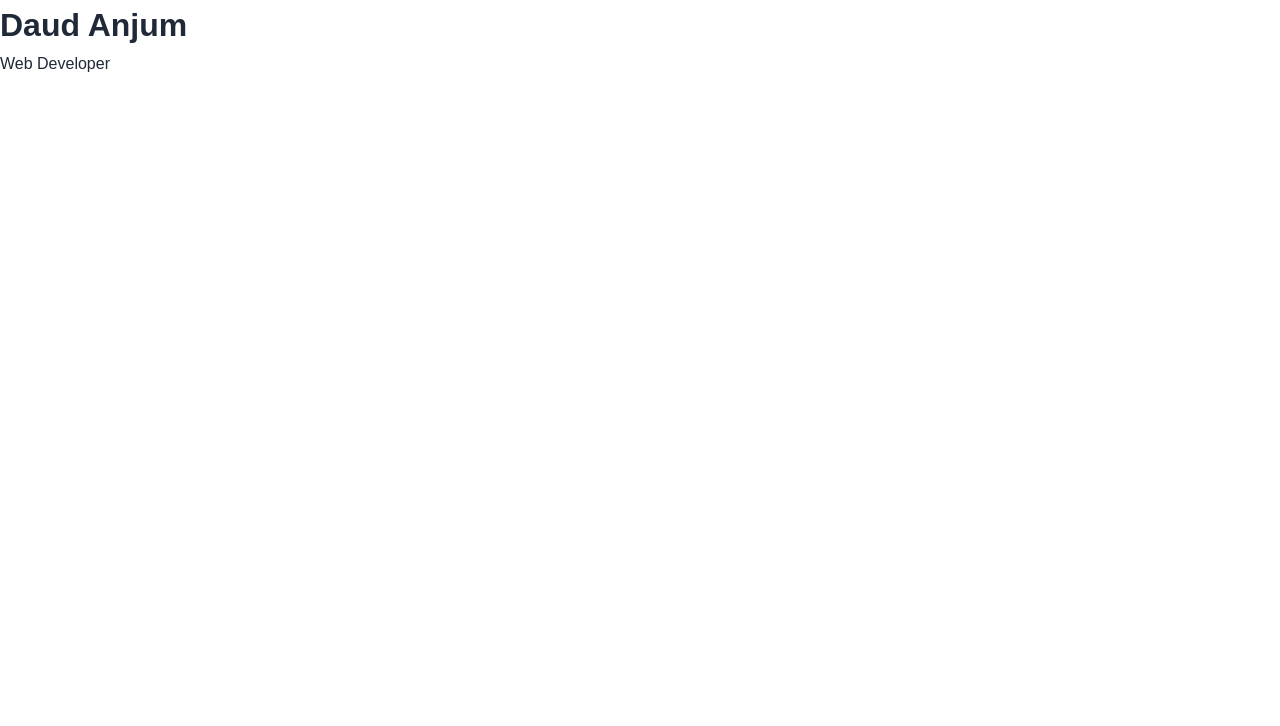
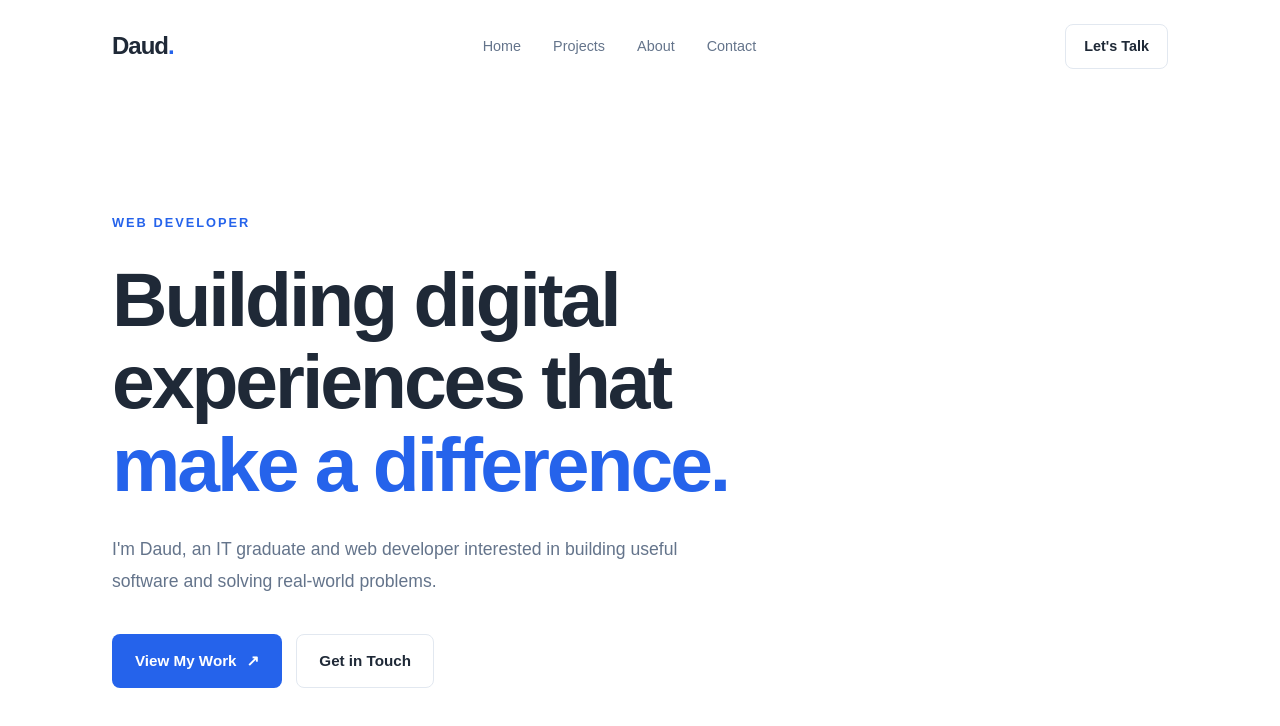
Before and after one commit to david-ptrk/Portfolio, a React app: page / in a window 1280 px wide. Shown: the top 726 px of the page. Built offline with nearby package versions, Linux system fonts and the light colour scheme; the HTML template or start-up script is replaced by a standard one.

Commit message:
feat: add navbar and hero section

```diff
--- a/src/App.css
+++ b/src/App.css
@@ -0,0 +1,166 @@
+/* Navbar */
+.navbar {
+    max-width: 1120px;
+    margin: 0 auto;
+    padding: 24px 32px;
+
+    display: flex;
+    align-items: center;
+    justify-content: space-between;
+    gap: 24px;
+}
+
+.navbar-logo {
+    font-size: 1.5rem;
+    font-weight: 700;
+    letter-spacing: -1px;
+}
+
+.navbar-logo span {
+    color: #2563eb;
+}
+
+.navbar-links {
+    display: flex;
+    align-items: center;
+    gap: 32px;
+}
+
+.navbar-links a {
+    color: #64748b;
+    font-size: 0.9rem;
+    transition: color 0.2s ease;
+}
+
+.navbar-links a:hover {
+    color: #2563eb;
+}
+
+.navbar-cta {
+    padding: 10px 18px;
+    border: 1px solid #e2e8f0;
+    border-radius: 8px;
+    font-size: 0.9rem;
+    font-weight: 600;
+    transition:
+        background-color 0.2s ease,
+        border-color 0.2s ease;
+}
+
+.navbar-cta:hover {
+    background-color: #f1f5f9;
+    border-color: #cbd5e1;
+}
+
+/* Hero */
+.hero {
+    max-width: 1120px;
+    min-height: 650px;
+    margin: 0 auto;
+    padding: 120px 32px;
+
+    display: flex;
+    flex-direction: column;
+    align-items: flex-start;
+    justify-content: center;
+}
+
+.hero-label {
+    margin-bottom: 24px;
+    color: #2563eb;
+    font-size: 0.8rem;
+    font-weight: 700;
+    letter-spacing: 2px;
+}
+
+.hero h1 {
+    max-width: 850px;
+    font-size: clamp(2.8rem, 6vw, 5.5rem);
+    line-height: 1.08;
+    letter-spacing: -3px;
+    font-weight: 750;
+}
+
+.hero h1 span {
+    color: #2563eb;
+}
+
+.hero-description {
+    max-width: 580px;
+    margin-top: 28px;
+    color: #64748b;
+    font-size: 1.1rem;
+    line-height: 1.8;
+}
+
+.hero-actions {
+    display: flex;
+    flex-wrap: wrap;
+    gap: 14px;
+    margin-top: 36px;
+}
+
+.button {
+    display: inline-flex;
+    align-items: center;
+    justify-content: center;
+    gap: 10px;
+    padding: 14px 22px;
+    border: 1px solid transparent;
+    border-radius: 8px;
+    font-size: 0.95rem;
+    font-weight: 600;
+    transition:
+        background-color 0.2s ease,
+        border-color 0.2s ease;
+}
+
+.button-primary {
+    color: #ffffff;
+    background-color: #2563eb;
+}
+
+.button-primary:hover {
+    background-color: #1d4ed8;
+}
+
+.button-secondary {
+    border-color: #e2e8f0;
+    background-color: #ffffff;
+}
+
+.button-secondary:hover {
+    background-color: #f8fafc;
+}
+
+/* Responsive layout */
+@media (max-width: 640px) {
+    .navbar {
+        padding: 20px;
+        flex-wrap: wrap;
+    }
+
+    .navbar-links {
+        order: 3;
+        width: 100%;
+        justify-content: space-between;
+        gap: 12px;
+    }
+
+    .navbar-cta {
+        margin-left: auto;
+    }
+
+    .hero {
+        min-height: auto;
+        padding: 100px 20px;
+    }
+
+    .hero h1 {
+        letter-spacing: -1.5px;
+    }
+
+    .hero-description {
+        font-size: 1rem;
+    }
+}
--- a/src/App.jsx
+++ b/src/App.jsx
@@ -1,9 +1,16 @@
+import "./App.css";
+import Navbar from "./components/Navbar";
+import Hero from "./components/Hero";
+
 function App() {
   return (
-    <main>
-      <h1>Daud Anjum</h1>
-      <p>Web Developer</p>
-    </main>
+    <>
+      <Navbar />
+
+      <main>
+        <Hero />
+      </main>
+    </>
   );
 }
 
--- /dev/null
+++ b/src/components/Hero.jsx
@@ -0,0 +1,32 @@
+function Hero() {
+    return (
+        <section className="hero" id="home">
+            <p className="hero-label">WEB DEVELOPER</p>
+
+            <h1>
+                Building digital
+                <br />
+                experiences that
+                <br />
+                <span>make a difference.</span>
+            </h1>
+
+            <p className="hero-description">
+                I'm Daud, an IT graduate and web developer interested
+                in building useful software and solving real-world problems.
+            </p>
+
+            <div className="hero-actions">
+                <a href="#projects" className="button button-primary">
+                    View My Work <span aria-hidden="true">{"\u2197"}</span>
+                </a>
+
+                <a href="#contact" className="button button-secondary">
+                    Get in Touch
+                </a>
+            </div>
+        </section>
+    );
+}
+
+export default Hero;
--- /dev/null
+++ b/src/components/Navbar.jsx
@@ -0,0 +1,22 @@
+function Navbar() {
+    return (
+        <header className="navbar">
+            <a href="#home" className="navbar-logo">
+                Daud<span>.</span>
+            </a>
+
+            <nav className="navbar-links" aria-label="Main navigation">
+                <a href="#home">Home</a>
+                <a href="#projects">Projects</a>
+                <a href="#about">About</a>
+                <a href="#contact">Contact</a>
+            </nav>
+
+            <a href="#contact" className="navbar-cta">
+                Let's Talk
+            </a>
+        </header>
+    );
+}
+
+export default Navbar;
```
